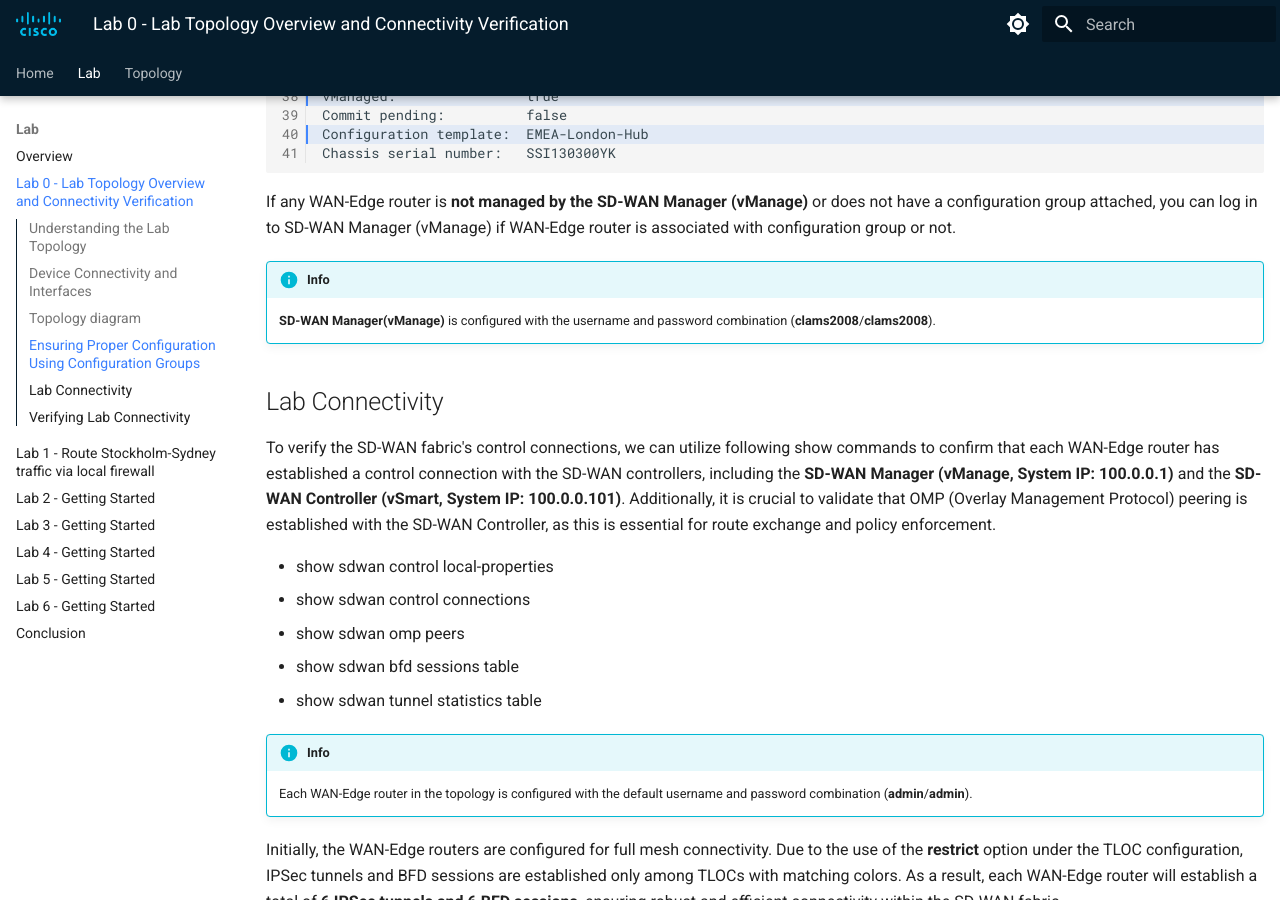
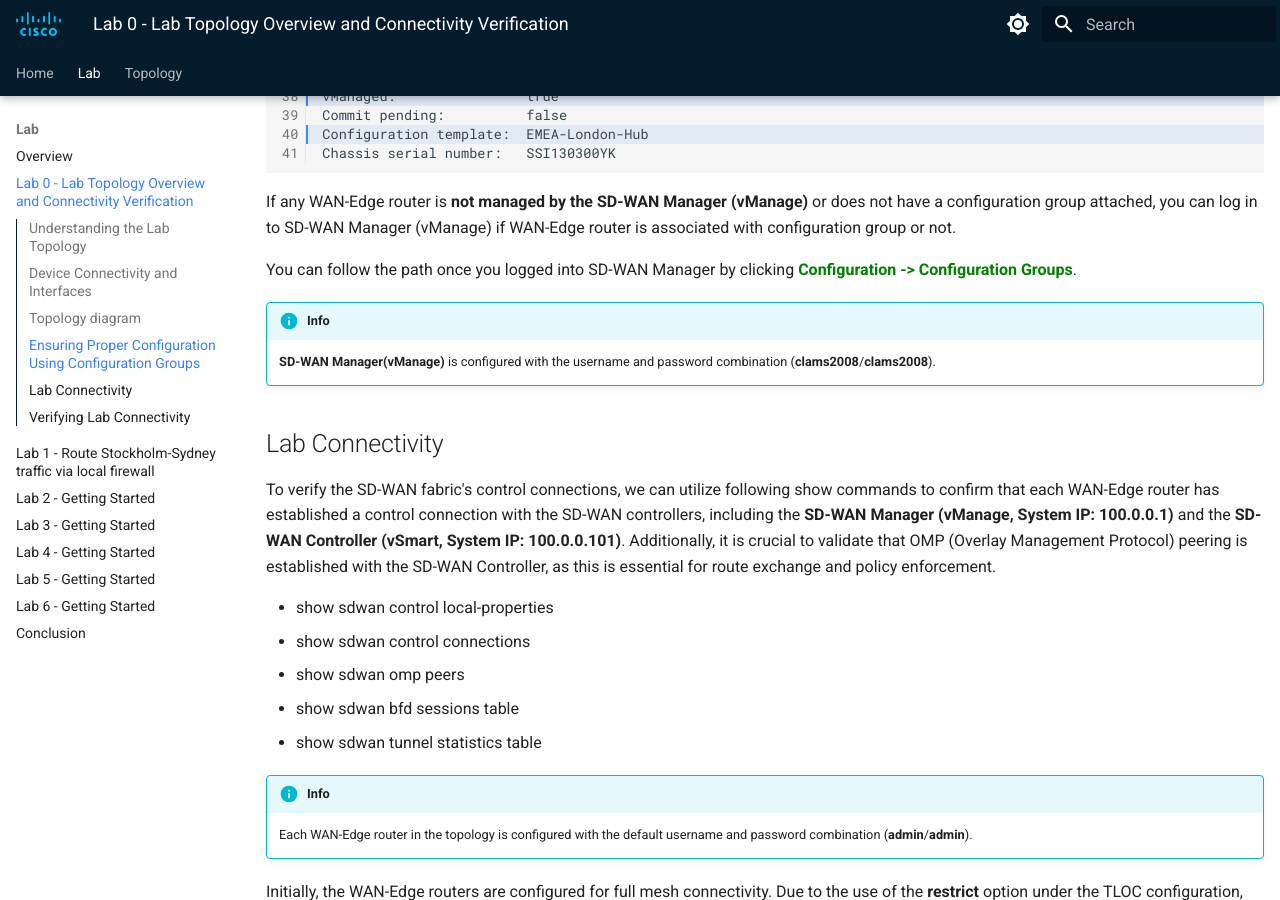
Before and after one commit to ciscodocs/ltrent-2008-clemea25, an MkDocs documentation site: the page built from docs/lab0_getting_started.md, in a window 1280 px wide and 900 px high, scrolled down 3677 px. Built offline with MkDocs 1.6.1 and Material for MkDocs 9.7.7, drawn with Linux system fonts in a browser that asks for light colours.

Commit message:
Lab 0 Task finalized.

````diff
--- a/docs/lab0_getting_started.md
+++ b/docs/lab0_getting_started.md
@@ -95,6 +95,8 @@ Configuration template:  EMEA-London-Hub
 Chassis serial number:   SSI130300YK
 ```
 If any WAN-Edge router is **not managed by the SD-WAN Manager (vManage)** or does not have a configuration group attached, you can log in to SD-WAN Manager (vManage) if WAN-Edge router is associated with configuration group or not.
+
+You can follow the path once you logged into SD-WAN Manager by clicking **<font color="green">Configuration -> Configuration Groups</font>**.
 
 
 
````
